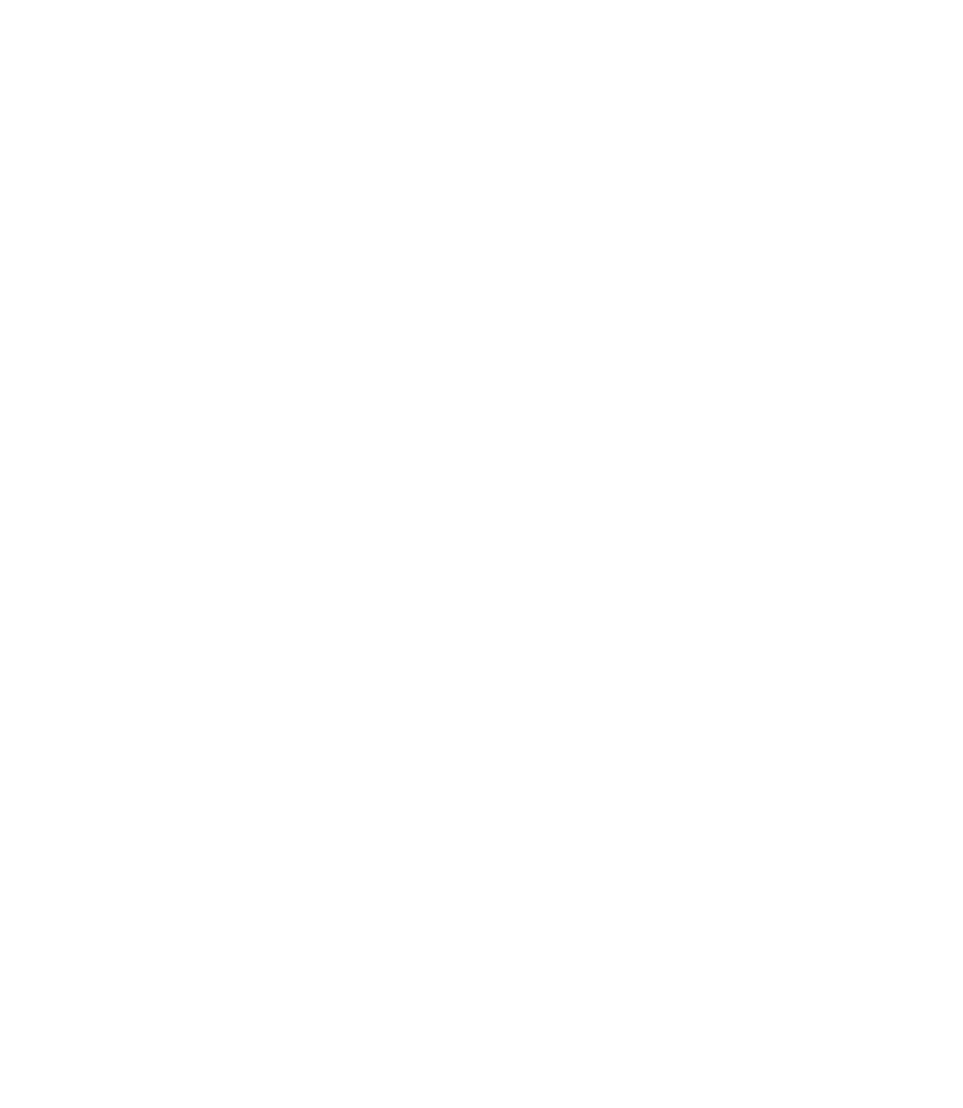
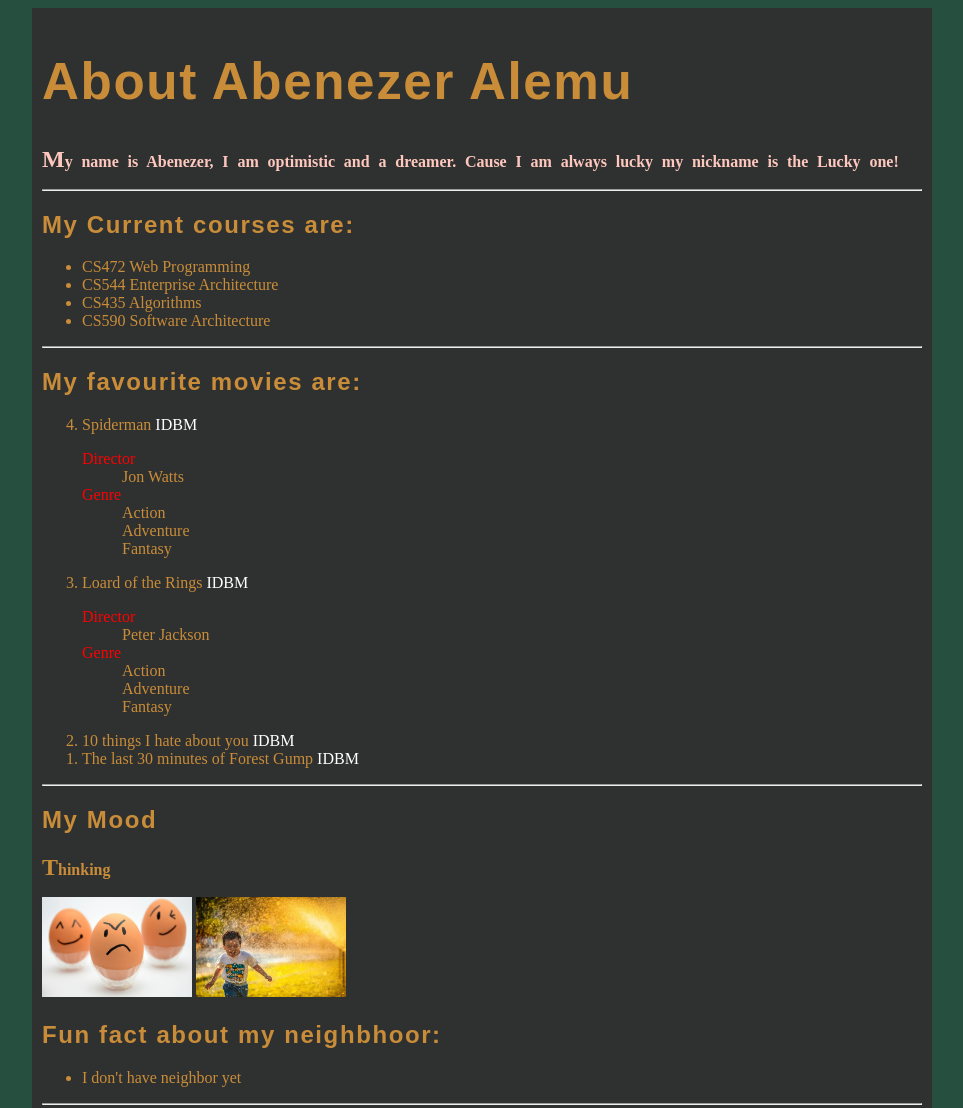
Before and after one commit to AbenezerGenanaw/AbenezerGenanaw.github.io, a plain HTML site: page aboutme.html in a window 1280 px wide. Shown: the top 1108 px of the page, without its empty margins (158-1121 px from the left). Before the commit the page ends 800 px from the top, so only its background shows below. Drawn offline with Linux system fonts and the light colour scheme.

Commit message:
About me page is updated

```diff
--- a/aboutme.html
+++ b/aboutme.html
@@ -0,0 +1,107 @@
+<!DOCTYPE html>
+<html lang="eng">
+
+    <head>
+        <meta charset="UTF-8">
+        <meta http-equiv="X-UA-Compatible" content="IE=edge">
+        <meta name="viewport" content="width=device-width, initial-scale=1.0">
+        <title>About Me</title>
+        <link rel="stylesheet" href="styleme.css">
+    </head>
+    <body>
+
+      <div class="wrapper">
+   <!--header-->
+   <header>
+<h1 class="Main heading">
+    About Abenezer Alemu</h1>
+<p>My name is Abenezer, I am optimistic and a dreamer.
+     Cause I am always lucky my nickname is the Lucky one!
+    </p>
+</header>
+<!--header ends here-->
+<hr>
+<!--Class List section-->
+<section class="class-list">
+
+
+<h2>My Current courses are:</h2>
+<ul >
+
+        <li> CS472	Web Programming </li>
+        <li> CS544	Enterprise Architecture</li>
+        <li> CS435	Algorithms</li>
+        <li>CS590	Software Architecture</li>
+
+  </ul>
+</section>
+<!--Section for course list ends here-->
+<hr>
+<!--Section for movie list-->
+<section class= "movie-list">
+  <h2>My favourite movies are:</h2>
+
+      <ol reversed>
+          <li class="IMDB"> Spiderman<a href="https://www.imdb.com/title/tt10872600/"> IDBM</a></li>
+        <dl>
+            <dt>Director</dt>
+            <dd> Jon Watts</dd>
+            <dt>Genre</dt>
+            <dd>Action</dd>
+            <dd>Adventure</dd>
+            <dd>Fantasy</dd>
+
+        </dl>
+
+          <li class="IMDB"> Loard of the Rings <a href="https://www.imdb.com/title/tt0120737/">IDBM</a></li>
+          <dl>
+              <dt>Director</dt>
+              <dd>Peter Jackson</dd>
+              <dt>Genre</dt>
+              <dd>Action</dd><dd>Adventure</dd>
+              <dd>Fantasy</dd>
+
+
+          </dl>
+
+          <li class="IMDB"> 10 things I hate about you <a href="https://www.imdb.com/title/tt0147800/">IDBM</a></li>
+          <li class="IMDB">The last 30 minutes of Forest Gump <a href="https://www.imdb.com/title/tt0109830/">IDBM</a></li>
+
+
+</section>
+<!--My favourite sections end -->
+<hr>
+<!--MY Mood section starts-->
+   <section class= "Mood - list">
+    <h2>My Mood</h2>
+    <div class = mood1>
+     <p>Thinking</p>
+    <img src="Mood.jpeg" width="150" width="150">
+    <img src=R.jfif width="150" width="150">
+</div>
+    <h2>Fun fact about my neighbhoor:</h2>
+    <ul >
+
+            <li> I don't have neighbor yet</li>
+
+      </ul>
+    </section>
+    <!--My Mood Section ends-->
+<hr>
+</div>
+<footer>
+    <!-- html & css validation block-->
+    <div class="html-css-validation-block">
+        <a href="http://validator.w3.org/check?uri=https://sdhungana.github.io/w1d2aboutme/" target="_blank">
+            <img src="https://manalabs.org/img/w3c-html.png" alt="HTML validator icon" />
+        </a>
+        <a href="http://jigsaw.w3.org/css-validator/validator?uri=https://sdhungana.github.io/w1d2aboutme/" target="_blank">
+            <img src=http://jigsaw.w3.org/css-validator/images/vcss alt="Valid CSS!"/>
+            </a>
+    </div>
+      <!-- html & css validation block ends -->
+    © 2022 | Abenezer| WAP | CS472
+
+</footer>
+    </body>
+</html>
--- /dev/null
+++ b/styleme.css
@@ -0,0 +1,97 @@
+*{
+    box-sizing: border-box;
+}
+
+body {
+    background-color: rgb(38 79 63);
+    color: #c98d39;
+}
+.wrapper {
+    width: 900px;
+    height: auto;
+    margin: auto;
+    background-color: #2f3030;
+    padding: 10px;
+}
+
+h1,h2 {
+    font-family: Arial, Helvetica, sans-serif;
+    letter-spacing: 0.1rem;
+}
+
+p{
+    font-weight: 700;
+    font-size: 1em;
+}
+
+/* drop-caps */
+p::first-letter {
+    font-size: 1.5em;
+}
+header h1 {
+    font-size: 3.2rem;
+}
+
+header p {
+    word-spacing: 0.3rem;
+}
+
+section h1 {
+    font-size: 1.8rem;
+}
+
+dt {
+    display: block;
+    color : red;
+  }
+
+
+.my-fav-movies p {
+    font-style: italic;
+}
+.my-fav-movies dt, header p, .about-my-neighbours p  {
+    color: #ffc8be;
+}
+.about-my-neighbours p {
+    padding-left: 20px;
+}
+
+.my-class-list li {
+    margin-top: 10px;
+    font-weight:lighter;
+}
+.my-class-list abbr {
+    text-decoration: none;
+}
+
+
+.IMDB a{
+    text-decoration: none;
+    color: rgb(255, 255, 255);
+}
+
+/* links underlined under hover */
+.IMDB a:hover {
+    text-decoration: underline;
+
+}
+
+.my-moods img {
+    width: 200px;
+    height: 200px;
+}
+
+.my-moods div{
+
+    display: inline-block;
+    margin-right: 25%;
+}
+.my-moods p {
+    text-align: center;
+}
+footer {
+    padding-top: 20px;
+    text-align: center;
+    font-size: small;
+    letter-spacing: 0.2rem;
+}
```
Also changed, not shown: index.html (+3 -3 lines), Mood.jpeg (added), R.jfif (added), ab67706f00000003bd0e19e810bb4b55ab164a95.jfif (added).
